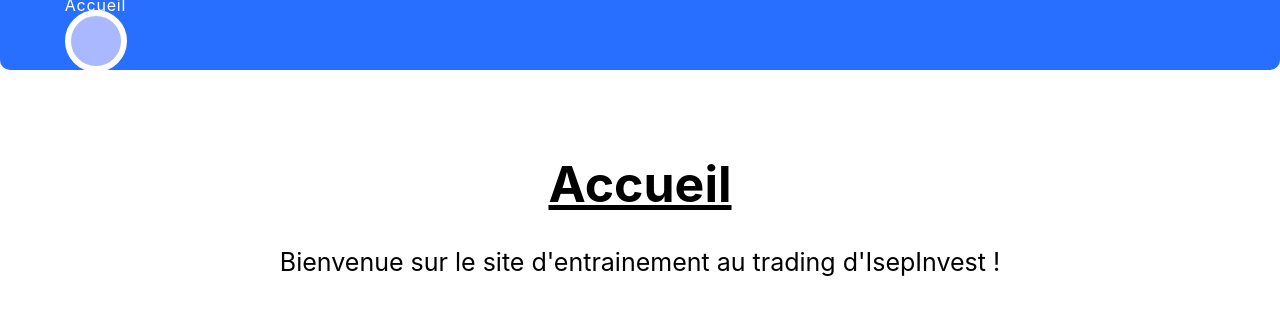
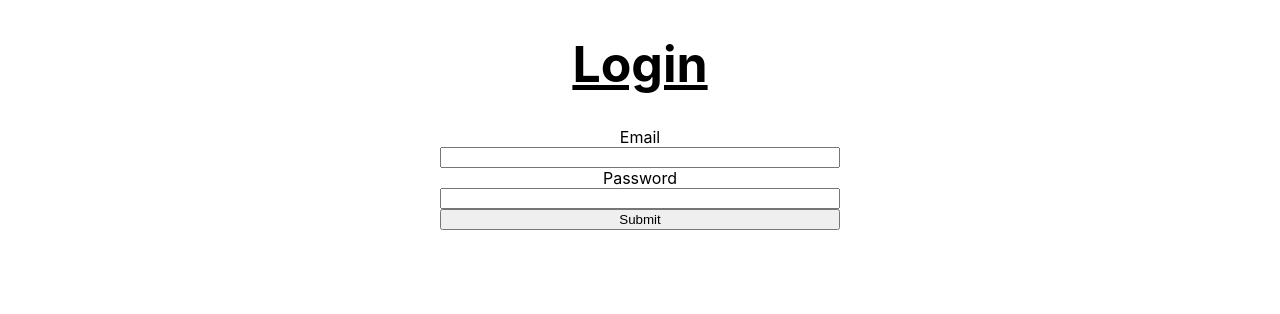
Before and after one commit to TugdualDek/InvestDay, a React (Create React App) app: page / in a window 1280 px wide. Shown: the top 314 px of the page. Built offline with nearby package versions, Linux system fonts and the light colour scheme.

Commit message:
basis authentification

```diff
--- a/src/App.js
+++ b/src/App.js
@@ -7,21 +7,28 @@
 import Login from "./components/login.js";
 import Rechercher from "./components/rechercher.js";
 import Statistiques from "./components/statistiques.js";
+import { useAuthentification } from "./context/AuthContext";
 
 function App() {
+  const { isAuthenticated } = useAuthentification();
   return (
     <div className="App">
       <BrowserRouter>
-        <Navbar />
+        {isAuthenticated && <Navbar />}
 
         <div className="main">
+          {isAuthenticated ? (
             <Routes>
               <Route path="/" element={<Accueil />}></Route>
               <Route path="/dashboard" element={<Dashboard />}></Route>
               <Route path="/search" element={<Rechercher />}></Route>
               <Route path="/stats" element={<Statistiques />}></Route>
-            <Route path="/login" element={<Login />}></Route>
             </Routes>
+          ) : (
+            <Routes>
+              <Route path="*" element={<Login />}></Route>
+            </Routes>
+          )}
         </div>
       </BrowserRouter>
     </div>
--- a/src/components/login.js
+++ b/src/components/login.js
@@ -1,10 +1,40 @@
 import React from "react";
 import "../style/login.css";
+import { useAuthentification } from "../context/AuthContext";
+function Login() {
+  const { login } = useAuthentification();
 
-function Login() {
+  const [email, setEmail] = React.useState("");
+  const [password, setPassword] = React.useState("");
+  const handleSubmit = (e) => {
+    e.preventDefault();
+    console.log(email, password);
+    login(email, password);
+  };
   return (
     <div className="loginContainer">
       <h1>Login</h1>
+      <div style={{ width: 400, justifySelf: "center" }}>
+        <form style={{ display: "flex", flexDirection: "column" }}>
+          <label for="email">Email</label>
+          <input
+            value={email}
+            onChange={(e) => setEmail(e.target.value)}
+            type="email"
+            name="email"
+            id="email"
+          />
+          <label for="password">Password</label>
+          <input
+            value={password}
+            onChange={(e) => setPassword(e.target.value)}
+            type="password"
+            name="password"
+            id="password"
+          />
+          <input type="submit" value="Submit" onClick={handleSubmit} />
+        </form>
+      </div>
     </div>
   );
 }
--- a/src/components/navbar.js
+++ b/src/components/navbar.js
@@ -3,27 +3,57 @@
 import NavTab from "./navTab";
 function Navbar() {
   const [active, setActive] = useState("l1");
-
-
   function handleToggle(state) {
     setActive(state);
   }
-
   return (
     <div className="navigationContainer">
       <div className="navigation">
         <ul>
-          <NavTab handleToggle={handleToggle} active={active} id="l1" title="Accueil" icon="home-outline" to="/" />
-          <NavTab handleToggle={handleToggle} active={active} id="l2" title="Dashboard" icon="apps-outline" to="/dashboard" />
-          <NavTab handleToggle={handleToggle} active={active} id="l3" title="Rechercher" icon="search-outline" to="/search" />
-          <NavTab handleToggle={handleToggle} active={active} id="l4" title="Statistiques" icon="stats-chart-outline" to="/stats" />
-          <NavTab handleToggle={handleToggle} active={active} id="l5" title="Login" icon="log-in-outline" to="/login" />
-
+          <NavTab
+            handleToggle={handleToggle}
+            active={active}
+            id="l1"
+            title="Accueil"
+            icon="home-outline"
+            to="/"
+          />
+          <NavTab
+            handleToggle={handleToggle}
+            active={active}
+            id="l2"
+            title="Dashboard"
+            icon="apps-outline"
+            to="/dashboard"
+          />
+          <NavTab
+            handleToggle={handleToggle}
+            active={active}
+            id="l3"
+            title="Rechercher"
+            icon="search-outline"
+            to="/search"
+          />
+          <NavTab
+            handleToggle={handleToggle}
+            active={active}
+            id="l4"
+            title="Statistiques"
+            icon="stats-chart-outline"
+            to="/stats"
+          />
+          <NavTab
+            handleToggle={handleToggle}
+            active={active}
+            id="l5"
+            title="Logout"
+            icon="log-in-outline"
+            to="/logout"
+          />
         </ul>
       </div>
     </div>
   );
 }
 
-
 export default Navbar;
--- /dev/null
+++ b/src/context/AuthContext.js
@@ -0,0 +1,42 @@
+import React, { createContext, useContext, useState } from "react";
+
+const AuthContext = createContext({
+  isAuthenticated: false,
+  login: (email, password) => {},
+  logout: () => {},
+});
+
+function AuthProvider({ children }) {
+  const [isAuthenticated, setIsAuthenticated] = useState(false);
+  const [token, setToken] = useState(null);
+  const [refreshToken, setRefreshToken] = useState(null);
+
+  async function login(email, password) {
+    console.log(email, password);
+    setIsAuthenticated(true);
+    setRefreshToken("test");
+    setToken("test");
+  }
+  async function logout() {
+    console.warn("logout");
+    window.sessionStorage.removeItem("refreshToken");
+    setRefreshToken(null);
+    setToken(null);
+    setIsAuthenticated(false);
+  }
+
+  return (
+    <AuthContext.Provider
+      value={{
+        isAuthenticated,
+        login,
+        logout,
+      }}
+    >
+      {children}
+    </AuthContext.Provider>
+  );
+}
+const useAuthentification = () => useContext(AuthContext);
+
+export { AuthProvider, useAuthentification };
--- a/src/index.js
+++ b/src/index.js
@@ -1,13 +1,16 @@
-import React from 'react';
-import ReactDOM from 'react-dom/client';
-import './index.css';
-import App from './App';
-import reportWebVitals from './reportWebVitals';
+import React from "react";
+import ReactDOM from "react-dom/client";
+import "./index.css";
+import App from "./App";
+import reportWebVitals from "./reportWebVitals";
+import { AuthProvider } from "./context/AuthContext";
 
-const root = ReactDOM.createRoot(document.getElementById('root'));
+const root = ReactDOM.createRoot(document.getElementById("root"));
 root.render(
   <React.StrictMode>
-    <App />
+    <AuthProvider>
+      <App />
+    </AuthProvider>
   </React.StrictMode>
 );
 
--- a/src/style/login.css
+++ b/src/style/login.css
@@ -1,5 +1,8 @@
 .loginContainer {
   text-align: center;
+  display:flex;
+  align-items: center;
+  flex-direction: column;
 }
 
 .loginContainer h1 {
```
Lines whose indentation alone changed are shown as unchanged.
